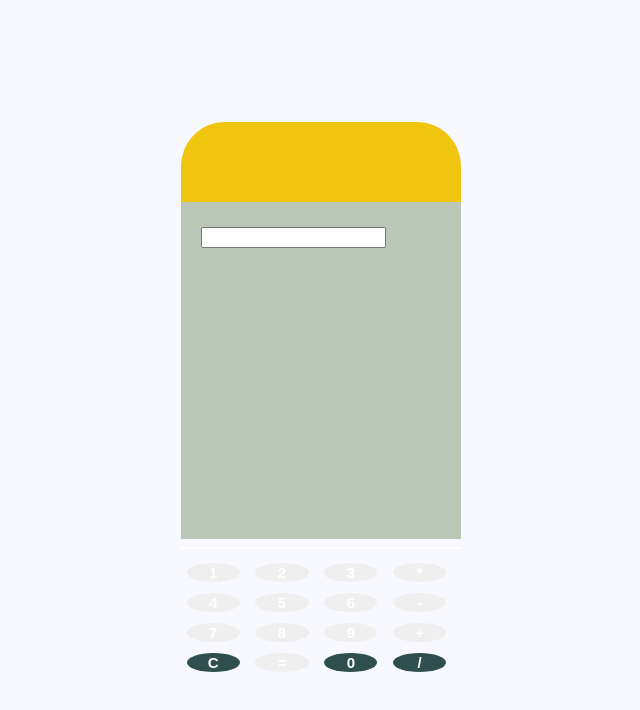
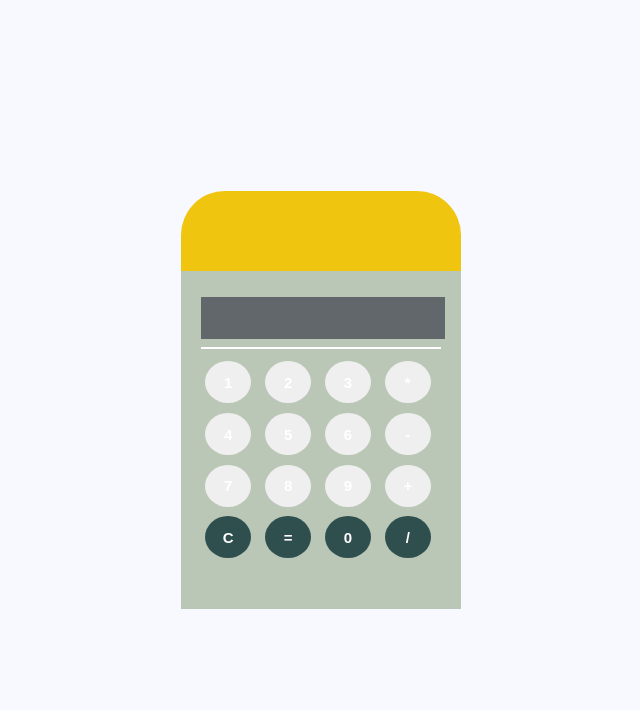
Before and after one commit to unakame/leccion-41-calculadora, a plain HTML site: page index.html in a window 1280 px wide. Shown: the whole page, without its empty margins (319-959 px from the left). Drawn offline with Linux system fonts and the light colour scheme; a web font is replaced by a local one.

Commit message:
almost finished

```diff
--- a/index.html
+++ b/index.html
@@ -13,9 +13,7 @@
     <div class="flex-content">
       <div class="head gold"></div>
           <div class="content gray-soft">
-          <input class=""type="text" readonly><br>
-          </div>
-
+            <input class="screen gray-medium"type="text" readonly><br>
             <hr>
             <input type="button" value="1">
             <input type="button" value="2">
@@ -30,11 +28,10 @@
             <input type="button" value="9">
             <input type="button" value="+"><br>
             <input class="gray-green" type="button" value="C">
-        <button value="=">=</button>
+            <button class="gray-green"value="=">=</button>
             <input class="number gray-green" type="button" value="0">
             <input class="number gray-green" type="button" value="/">
-
-
+          </div>
       </div>
   </form>
   <script src="assets\js\vendor\jquery-3.2.1.min.js"></script>
```
Lines whose indentation alone changed are shown as unchanged.
